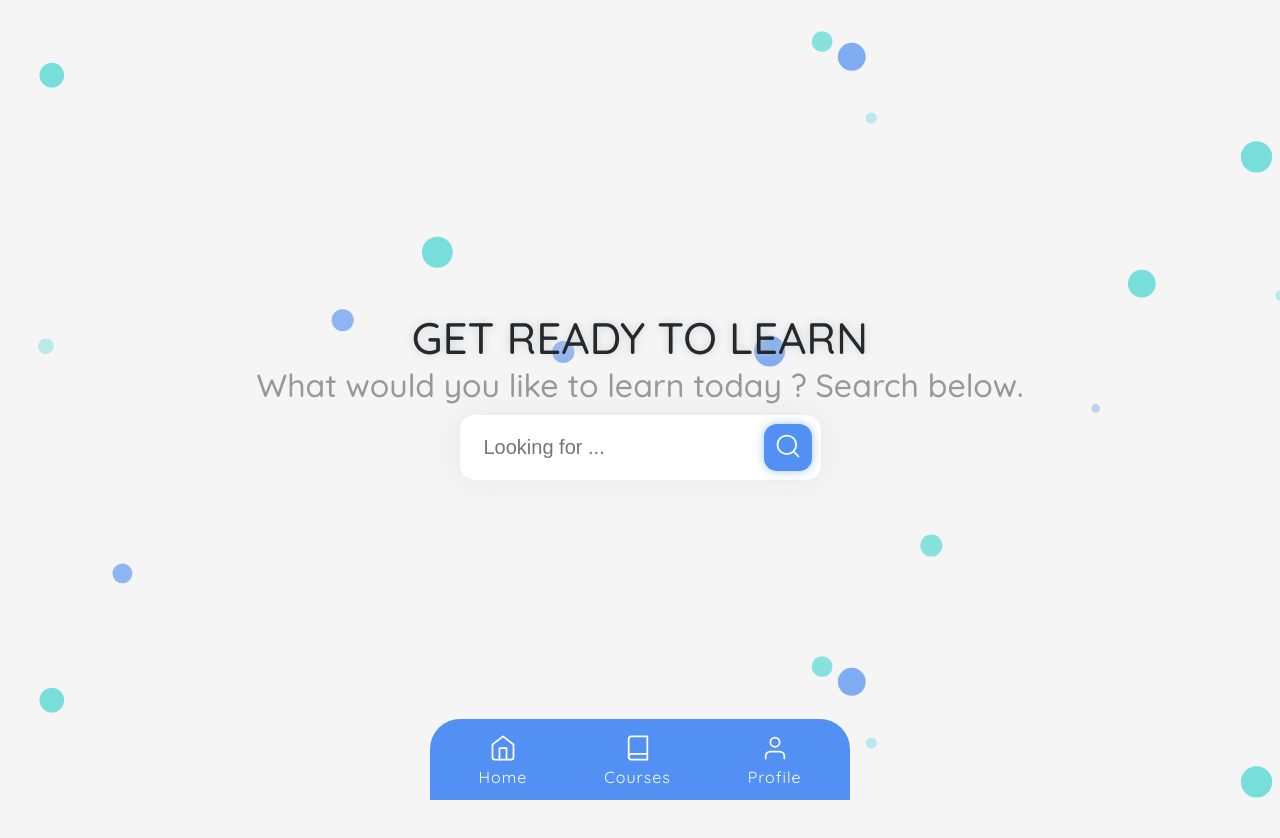
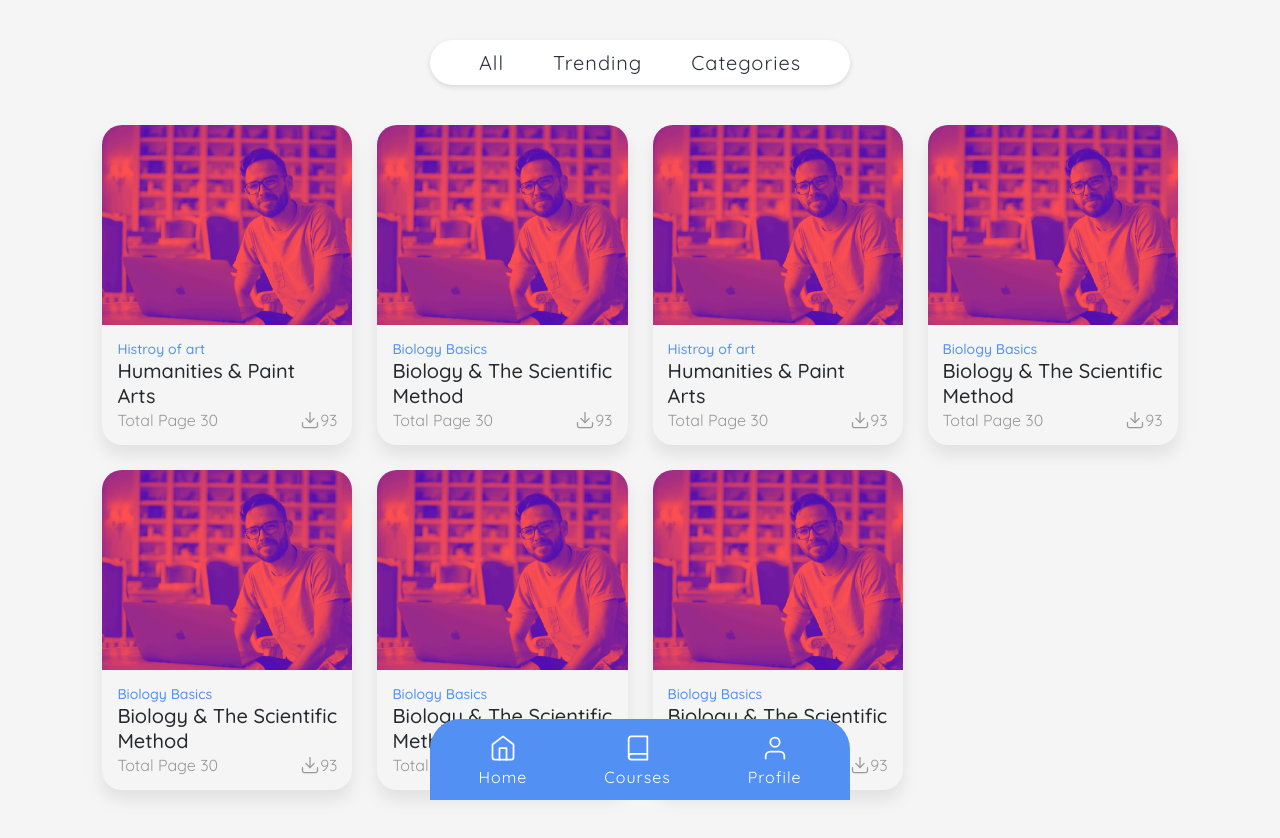
Before and after one commit to VibhavRaj/learning-app, an Angular app: page / in a window 1280 px wide. Shown: the top 838 px of the page. Before the commit the page ends 800 px from the top, so only its background shows below. Built offline with nearby package versions, Linux system fonts and the light colour scheme.

Commit message:
course component is added with demo course list

```diff
--- a/src/app/app.component.html
+++ b/src/app/app.component.html
@@ -1,2 +1,3 @@
 <router-outlet></router-outlet> <app-nav></app-nav>
-<app-banner></app-banner>
+<!-- <app-banner></app-banner> -->
+<app-courses></app-courses>
--- a/src/app/app.module.ts
+++ b/src/app/app.module.ts
@@ -5,12 +5,14 @@ import { AppRoutingModule } from './app-routing.module';
 import { AppComponent } from './app.component';
 import { NavComponent } from './components/nav/nav.component';
 import { BannerComponent } from './components/banner/banner.component';
+import { CoursesComponent } from './components/courses/courses.component';
 
 @NgModule({
   declarations: [
     AppComponent,
     NavComponent,
-    BannerComponent
+    BannerComponent,
+    CoursesComponent
   ],
   imports: [
     BrowserModule,
--- /dev/null
+++ b/src/app/components/courses/courses.component.css
@@ -0,0 +1,100 @@
+.courses {
+  display: flex;
+  flex-direction: column;
+  justify-content: space-around;
+  align-items: center;
+  height: auto;
+  padding: 0 8% 10% 8%;
+}
+.courses .trending {
+  display: grid;
+  grid-gap: 25px;
+  grid-template-columns: repeat(auto-fit, minmax(250px, 1fr));
+}
+.course-list {
+  height: 320px;
+  box-shadow: 0px 10px 15px rgb(152, 152, 152, 0.2);
+  text-align: left;
+  border-radius: 20px;
+}
+.course-list:hover {
+  box-shadow: 0px 3px 5px rgb(152, 152, 152, 0.5);
+  transform: scale(1.02);
+  transition: all 0.3s ease-in-out;
+}
+.course-list .img {
+  overflow: hidden;
+  position: relative;
+  height: 200px;
+  z-index: 9;
+}
+.course-list img {
+  border-radius: 20px 20px 0 0;
+  max-width: 100%;
+  min-height: 100%;
+  object-fit: cover;
+}
+.course-list .courses-details {
+  padding: 15px;
+  display: flex;
+  flex-direction: column;
+  justify-content: space-between;
+  height: 90px;
+}
+.courses-details .footer {
+  display: flex;
+  justify-content: space-between;
+}
+.footer span {
+  display: flex;
+  justify-content: center;
+}
+.course-list span {
+  color: var(--dark-gray);
+}
+.course-list h6 {
+  color: var(--dark-blue);
+}
+.feather {
+  width: 20px;
+  height: 20px;
+}
+/****Courses-nav****/
+nav {
+  background: var(--white);
+  border-radius: 50px;
+  box-shadow: 0px 2px 5px rgb(152, 152, 152, 0.3);
+  margin: 40px 0;
+  width: 400px;
+  padding: 10px;
+  position: sticky;
+  top: 40px;
+  z-index: 20;
+}
+nav ul {
+  list-style: none;
+  display: flex;
+  justify-content: space-evenly;
+  text-align: center;
+}
+nav ul li {
+  font-size: 20px;
+  padding: 0 10px;
+}
+nav ul li a {
+  color: var(--light-black);
+  letter-spacing: 1px;
+}
+nav ul li a:hover {
+  font-weight: 500;
+  color: var(--dark-blue);
+  transition: all 0.3s ease-in-out;
+}
+@media only screen and (max-width: 568px) {
+  nav {
+    width: auto;
+    padding: 10px 20px;
+    margin: 20px 0 30px 0;
+    top: 20px;
+  }
+}
--- /dev/null
+++ b/src/app/components/courses/courses.component.html
@@ -0,0 +1,152 @@
+<section class="courses">
+  <nav>
+    <ul>
+      <li><a>All</a></li>
+      <li><a>Trending</a></li>
+      <li><a>Categories</a></li>
+    </ul>
+  </nav>
+  <div class="trending">
+    <div class="course-list">
+      <div class="img">
+        <img
+          src="../../../assets/photo.jpg"
+          width="auto"
+          height="auto"
+          alt=""
+        />
+      </div>
+      <div class="courses-details">
+        <span>
+          <h6>Histroy of art</h6>
+          <h5>Humanities & Paint Arts</h5>
+        </span>
+        <span class="footer">
+          <span>Total Page 30</span>
+          <span><i data-feather="download"></i>93</span>
+        </span>
+      </div>
+    </div>
+    <div class="course-list">
+      <div class="img">
+        <img
+          src="../../../assets/photo.jpg"
+          width="auto"
+          height="auto"
+          alt=""
+        />
+      </div>
+      <div class="courses-details">
+        <span>
+          <h6>Biology Basics</h6>
+          <h5>Biology & The Scientific Method</h5>
+        </span>
+        <span class="footer">
+          <span>Total Page 30</span>
+          <span><i data-feather="download"></i>93</span>
+        </span>
+      </div>
+    </div>
+    <div class="course-list">
+      <div class="img">
+        <img
+          src="../../../assets/photo.jpg"
+          width="auto"
+          height="auto"
+          alt=""
+        />
+      </div>
+      <div class="courses-details">
+        <span>
+          <h6>Histroy of art</h6>
+          <h5>Humanities & Paint Arts</h5>
+        </span>
+        <span class="footer">
+          <span>Total Page 30</span>
+          <span><i data-feather="download"></i>93</span>
+        </span>
+      </div>
+    </div>
+    <div class="course-list">
+      <div class="img">
+        <img
+          src="../../../assets/photo.jpg"
+          width="auto"
+          height="auto"
+          alt=""
+        />
+      </div>
+      <div class="courses-details">
+        <span>
+          <h6>Biology Basics</h6>
+          <h5>Biology & The Scientific Method</h5>
+        </span>
+        <span class="footer">
+          <span>Total Page 30</span>
+          <span><i data-feather="download"></i>93</span>
+        </span>
+      </div>
+    </div>
+    <div class="course-list">
+      <div class="img">
+        <img
+          src="../../../assets/photo.jpg"
+          width="auto"
+          height="auto"
+          alt=""
+        />
+      </div>
+      <div class="courses-details">
+        <span>
+          <h6>Biology Basics</h6>
+          <h5>Biology & The Scientific Method</h5>
+        </span>
+        <span class="footer">
+          <span>Total Page 30</span>
+          <span><i data-feather="download"></i>93</span>
+        </span>
+      </div>
+    </div>
+    <div class="course-list">
+      <div class="img">
+        <img
+          src="../../../assets/photo.jpg"
+          width="auto"
+          height="auto"
+          alt=""
+        />
+      </div>
+      <div class="courses-details">
+        <span>
+          <h6>Biology Basics</h6>
+          <h5>Biology & The Scientific Method</h5>
+        </span>
+        <span class="footer">
+          <span>Total Page 30</span>
+          <span><i data-feather="download"></i>93</span>
+        </span>
+      </div>
+    </div>
+    <div class="course-list">
+      <div class="img">
+        <img
+          src="../../../assets/photo.jpg"
+          width="auto"
+          height="auto"
+          alt=""
+        />
+      </div>
+      <div class="courses-details">
+        <span>
+          <h6>Biology Basics</h6>
+          <h5>Biology & The Scientific Method</h5>
+        </span>
+        <span class="footer">
+          <span>Total Page 30</span>
+          <span><i data-feather="download"></i>93</span>
+        </span>
+      </div>
+    </div>
+  </div>
+  <span></span>
+</section>
--- /dev/null
+++ b/src/app/components/courses/courses.component.ts
@@ -0,0 +1,12 @@
+import { Component, OnInit } from "@angular/core";
+
+@Component({
+  selector: "app-courses",
+  templateUrl: "./courses.component.html",
+  styleUrls: ["./courses.component.css"],
+})
+export class CoursesComponent implements OnInit {
+  constructor() {}
+
+  ngOnInit() {}
+}
--- a/src/styles.css
+++ b/src/styles.css
@@ -67,3 +67,6 @@ a,
 li {
   color: var(--dark-gray);
 }
+.spacer {
+  flex: 1 1 auto;
+}
```
Also changed, not shown: src/assets/photo.jpg (added).
